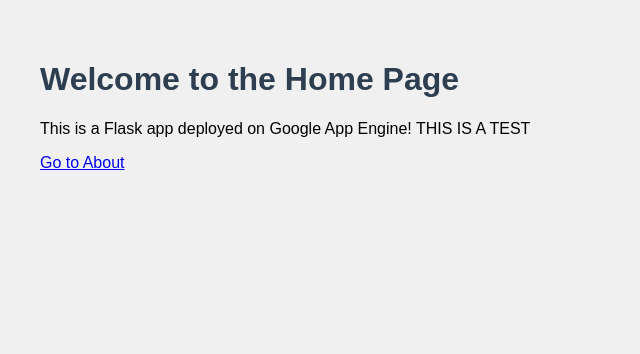
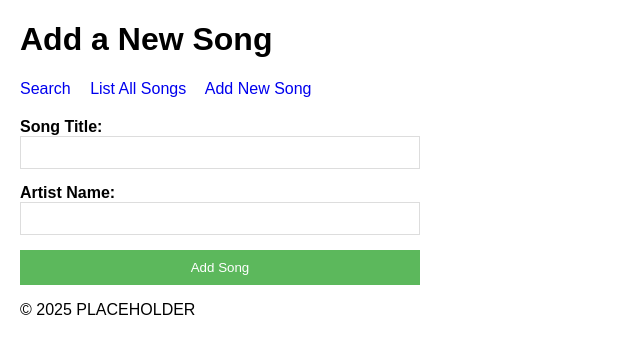
Before and after one commit to nizwant/cloud_computing_project, a Flask app: template src/app_engine/templates/add-song.html in a window 1280 px wide. Shown: the top 354 px of the page, without its empty margins (0-640 px from the left). Run offline with Flask 3, Linux system fonts and the light colour scheme; the template is opened without the code that fills it, so the values that code supplies are empty.

Commit message:
feat: proof of concept of add page

```diff
--- a/src/app_engine/main.py
+++ b/src/app_engine/main.py
@@ -8,9 +8,14 @@ def index():
     return render_template("index.html", title="Home", count=5)
 
 
-@app.route("/about")
+# @app.route("/about")
+# def about():
+#     return render_template("about.html", title="About")
+
+
+@app.route("/add_song")
 def about():
-    return render_template("about.html", title="About")
+    return render_template("add-song.html")
 
 
 @app.route("/increment", methods=["POST"])
--- a/src/app_engine/templates/add-song.html
+++ b/src/app_engine/templates/add-song.html
@@ -1,13 +1,135 @@
 <!DOCTYPE html>
-<html>
+<html lang="en">
 <head>
-  <title>{{ title }}</title>
-  <link rel="stylesheet" href="/static/style.css">
+    <meta charset="UTF-8">
+    <meta name="viewport" content="width=device-width, initial-scale=1.0">
+    <title>Add New Song - PLACEHOLDER</title>
+     <style>
+        /* Basic styling for readability - you'll want a separate CSS file */
+        body { font-family: sans-serif; margin: 20px; }
+        nav a { margin-right: 15px; text-decoration: none; }
+        form { margin-top: 20px; display: grid; gap: 15px; max-width: 400px; }
+        label { font-weight: bold; }
+        input[type="text"] { width: 100%; padding: 8px; border: 1px solid #ddd; box-sizing: border-box; }
+        button { padding: 10px 15px; background-color: #5cb85c; color: white; border: none; cursor: pointer; }
+        button:hover { background-color: #4cae4c; }
+        .message { margin-top: 15px; padding: 10px; border-radius: 4px; }
+        .success { background-color: #dff0d8; color: #3c763d; border: 1px solid #d6e9c6; }
+        .error { background-color: #f2dede; color: #a94442; border: 1px solid #ebccd1; }
+    </style>
 </head>
 <body>
-  <h1>Welcome to the Home Page</h1>
-  <p>This is a Flask app deployed on Google App Engine! THIS IS A TEST</p>
 
-  <a href="/about">Go to About</a>
+    <header>
+        <h1>Add a New Song</h1>
+        <nav>
+            <a href="index.html">Search</a>
+            <a href="list.html">List All Songs</a>
+            <a href="add.html">Add New Song</a>
+        </nav>
+    </header>
+
+    <main>
+        <form id="add-song-form">
+            <div>
+                <label for="title">Song Title:</label>
+                <input type="text" id="title" name="title" required>
+            </div>
+            <div>
+                <label for="artist">Artist Name:</label>
+                <input type="text" id="artist" name="artist" required>
+            </div>
+            <button type="submit">Add Song</button>
+        </form>
+
+        <div id="message-area" class="message" style="display: none;">
+            </div>
+    </main>
+
+    <footer>
+        <p>&copy; 2025 PLACEHOLDER </p>
+    </footer>
+{#
+    <script>
+        // This is where your JavaScript code will go to:
+        // 1. Get a reference to the form and the message area.
+        // 2. Add an event listener to the form for the 'submit' event.
+        // 3. Inside the event listener:
+        //    a. Prevent the default form submission (which would reload the page).
+        //    b. Get the values from the title and artist input fields.
+        //    c. Create a JavaScript object with the song data ({ title: ..., artist: ... }).
+        //    d. Make a POST request to your REST API (e.g., POST /songs) with the song data in the request body (as JSON).
+        //    e. Handle the response from the API:
+        //       - If successful (e.g., 201 Created), show a success message and maybe clear the form.
+        //       - If there's an error, show an error message.
+
+         const addSongForm = document.getElementById('add-song-form');
+         const messageArea = document.getElementById('message-area');
+
+         addSongForm.addEventListener('submit', async (event) => {
+             event.preventDefault(); // Prevent default form submission
+
+             const titleInput = document.getElementById('title');
+             const artistInput = document.getElementById('artist');
+
+             const songData = {
+                 title: titleInput.value.trim(),
+                 artist: artistInput.value.trim()
+             };
+
+             // Basic validation
+             if (!songData.title || !songData.artist) {
+                 showMessage('Title and Artist are required.', 'error');
+                 return;
+             }
+
+             // Your Cloud Run API URL for adding songs goes here
+             const apiUrl = '/api/songs'; // e.g., 'https://your-api-url.cloudrun.app/songs'
+
+             try {
+                 const response = await fetch(apiUrl, {
+                     method: 'POST',
+                     headers: {
+                         'Content-Type': 'application/json'
+                         // Add API Key header here if you are using them:
+                         // 'X-API-Key': 'YOUR_API_KEY'
+                     },
+                     body: JSON.stringify(songData)
+                 });
+
+                 const result = await response.json(); // API might return the new song object or an error detail
+
+                 if (response.ok) { // Status codes 200-299
+                     showMessage(`Song "${result.title}" by "${result.artist}" added successfully! (ID: ${result.id})`, 'success');
+                     // Optionally clear the form
+                     titleInput.value = '';
+                     artistInput.value = '';
+                 } else { // Handle API errors (e.g., 400, 500)
+                     const errorMessage = result.message || 'An error occurred while adding the song.';
+                     showMessage(`Error: ${errorMessage}`, 'error');
+                 }
+
+             } catch (error) {
+                 console.error('Error submitting form:', error);
+                 showMessage('Network error or failed to connect to API.', 'error');
+             }
+         });
+
+         function showMessage(message, type) {
+             messageArea.textContent = message;
+             messageArea.className = `message ${type}`; // Apply success or error class
+             messageArea.style.display = 'block';
+         }
+
+         // Hide message after a few seconds (optional)
+         function hideMessageAfter(seconds) {
+             setTimeout(() => {
+                 messageArea.style.display = 'none';
+             }, seconds * 1000);
+         }
+
+
+    </script> #}
+
 </body>
 </html>
```
